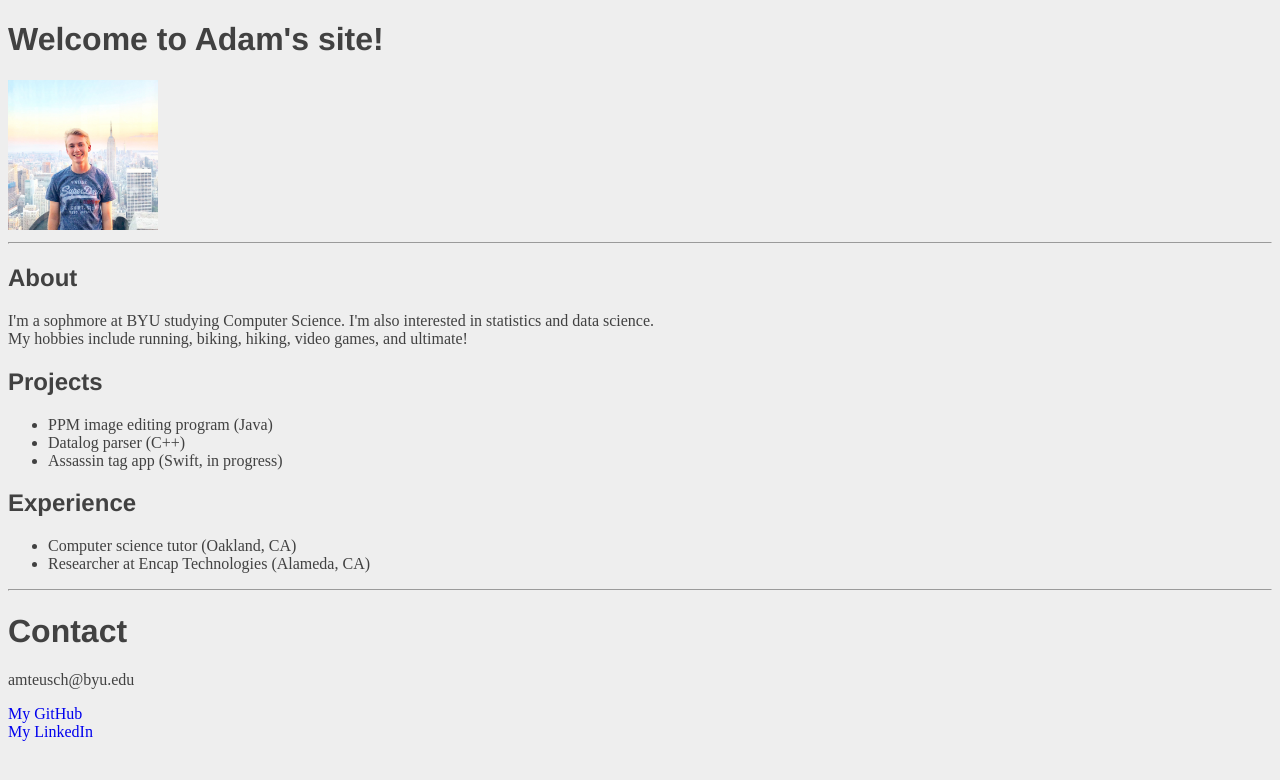
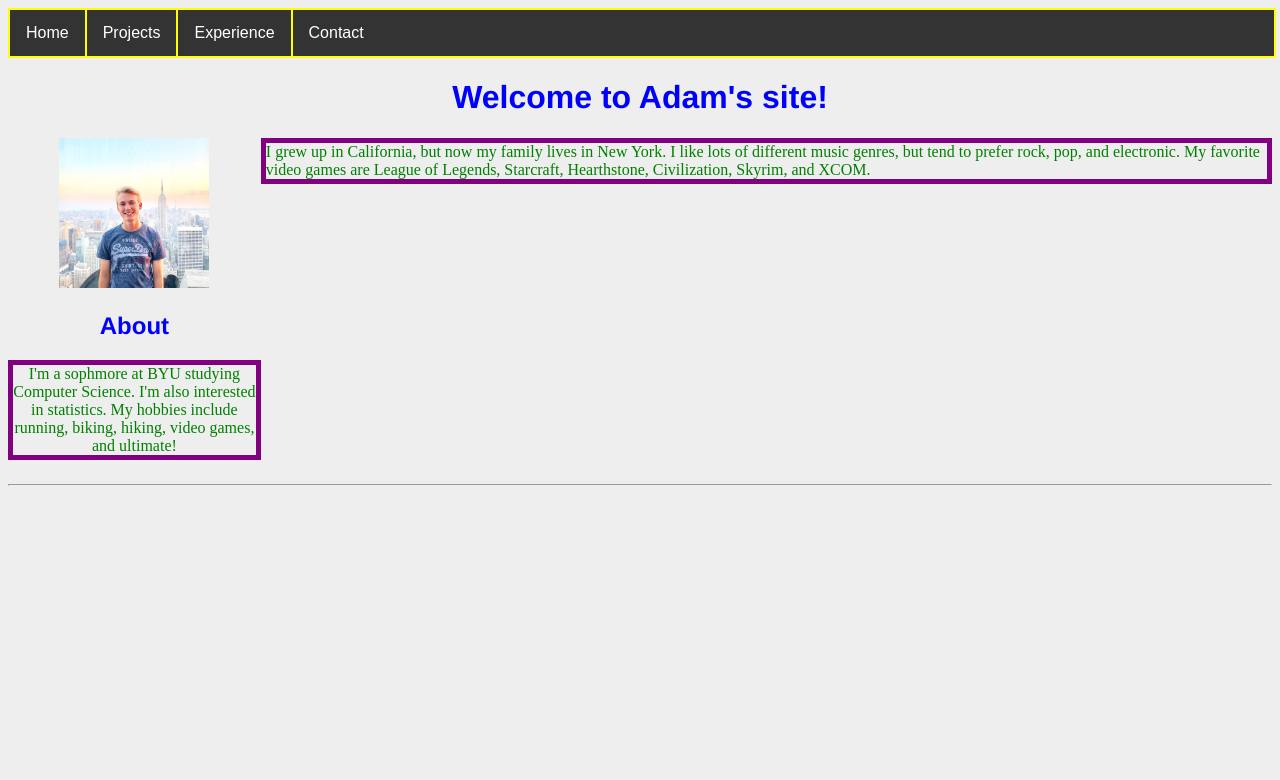
Before and after one commit to amteusch/CS260portfolio, a plain HTML site: page index.html in a window 1280 px wide. Drawn offline with Linux system fonts and the light colour scheme.

Commit message:
more CSS practice, flexbox

```diff
--- a/index.html
+++ b/index.html
@@ -4,39 +4,37 @@
 <head>
   <meta charset='UTF-8'/>
   <title>Adam's Portfolio</title>
-  <link rel='stylesheet' href="styles.css"/>
+  <link rel='stylesheet' href="portfolio.css"/>
 </head>
 <body>
 
+<nav>
+  <ul>
+    <li><a href="index.html">Home</a></li>
+    <li><a href="projects.html">Projects</a></li>
+    <li><a href="experience.html">Experience</a></li>
+    <li><a href="contact.html">Contact</a></li>
+  </ul>
+</nav>
+
 <h1>Welcome to Adam's site!</h1>
 
+<section>
+  <aside>
+<div style="text-align:center">
 <img src="images/profile_pic.jpg" width="150" alt="Adam in New York">
-
-<hr>
+</div>
 
 <h2>About</h2>
-<p>I'm a sophmore at BYU studying Computer Science. I'm also interested in statistics and data science. <br>
+<p>I'm a sophmore at BYU studying Computer Science. I'm also interested in statistics.
   My hobbies include running, biking, hiking, video games, and ultimate! </p>
-
-  <h2>Projects</h2>
-  <ul>
-    <li>PPM image editing program (Java)</li>
-    <li>Datalog parser (C++)</li>
-    <li>Assassin tag app (Swift, in progress)</li>
-  </ul>
-
-  <h2>Experience</h2>
-  <ul>
-    <li>Computer science tutor (Oakland, CA)</li>
-    <li>Researcher at Encap Technologies (Alameda, CA)</li>
-  </ul>
-
-<hr>
-
-<h1>Contact</h1>
-<p>amteusch@byu.edu</p>
-<a href="https://github.com/amteusch" target="_blank">My GitHub</a><br>
-<a href="https://www.linkedin.com/in/amteusch/" target="_blank">My LinkedIn</a>
+</aside>
+<article>
+  <p style="text-align:left">I grew up in California, but now my family lives in New York. I like lots of different music genres, but tend to prefer rock, pop, and electronic.
+  My favorite video games are League of Legends, Starcraft, Hearthstone, Civilization, Skyrim, and XCOM.</p>
+</article>
+</section>
+  <hr>
 
 
 </body>
--- /dev/null
+++ b/portfolio.css
@@ -0,0 +1,75 @@
+body {
+  color: #414141;
+  background-color: #EEEEEE;
+}
+
+h1, h2 {
+  font-family: "Helvetica", "Arial", sans-serif;
+  color: blue;
+  text-align: center;
+}
+
+p {
+  margin-top: auto;
+  color: green;
+  border: solid;
+  border-width: 5px;
+  border-color: purple;
+  text-align: center;
+}
+
+a {
+  text-decoration: none;
+}
+
+nav ul {
+  position: -webkit-sticky;
+  position: sticky;
+  top: 0;
+  width: 100%;
+  list-style-type: none;
+  margin: 0;
+  padding: 0;
+  overflow: hidden;
+  border: 2px solid yellow;
+  background-color: #333;
+  font-family: fantasy;
+}
+
+nav li {
+  float: left;
+  border-right: 2px solid yellow;
+}
+
+nav li:last-child {
+  border-right: none;
+}
+
+nav li a {
+  display: block;
+  color: white;
+  text-align: center;
+  padding: 14px 16px;
+  text-decoration: none;
+}
+
+/* Change the link color to #111 (black) on hover */
+nav li a:hover {
+  background-color: #111;
+}
+
+nav .active {
+  background-color: #4CAF50;
+}
+
+section {
+ display: flex;
+}
+
+aside {
+ flex: 1
+}
+
+article {
+ flex: 4
+}
```
Also changed, not shown: contact.html (added, +26 -0 lines), experience.html (added, +26 -0 lines), projects.html (added, +28 -0 lines).
